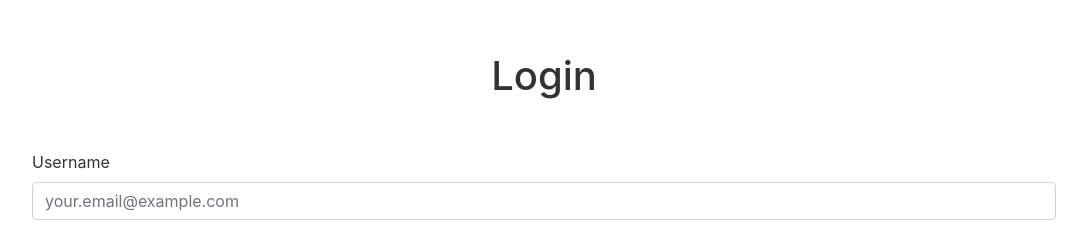
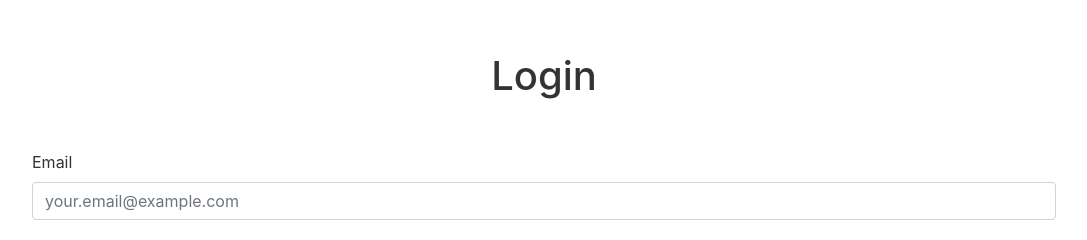
Before and after one commit to teekkari/staysane, a React (Create React App) app in the folder frontend/: page / in a window 1280 px wide. Shown: the part 171-411 px from the top of the page, without its empty margins (96-1183 px from the left). Built offline with nearby package versions, Linux system fonts and the light colour scheme.

Commit message:
Changed text username to email in Login page

```diff
--- a/frontend/src/components/authentication/Login.js
+++ b/frontend/src/components/authentication/Login.js
@@ -86,7 +86,7 @@ class Login extends React.Component {
                 <h1>Login</h1>
                 <Form>
                     <Form.Group controlId="email">
-                        <Form.Label>Username</Form.Label>
+                        <Form.Label>Email</Form.Label>
                         <Form.Control type="email" placeholder="your.email@example.com" onChange={this.formChangeHandler}/>
                     </Form.Group>
 
```
